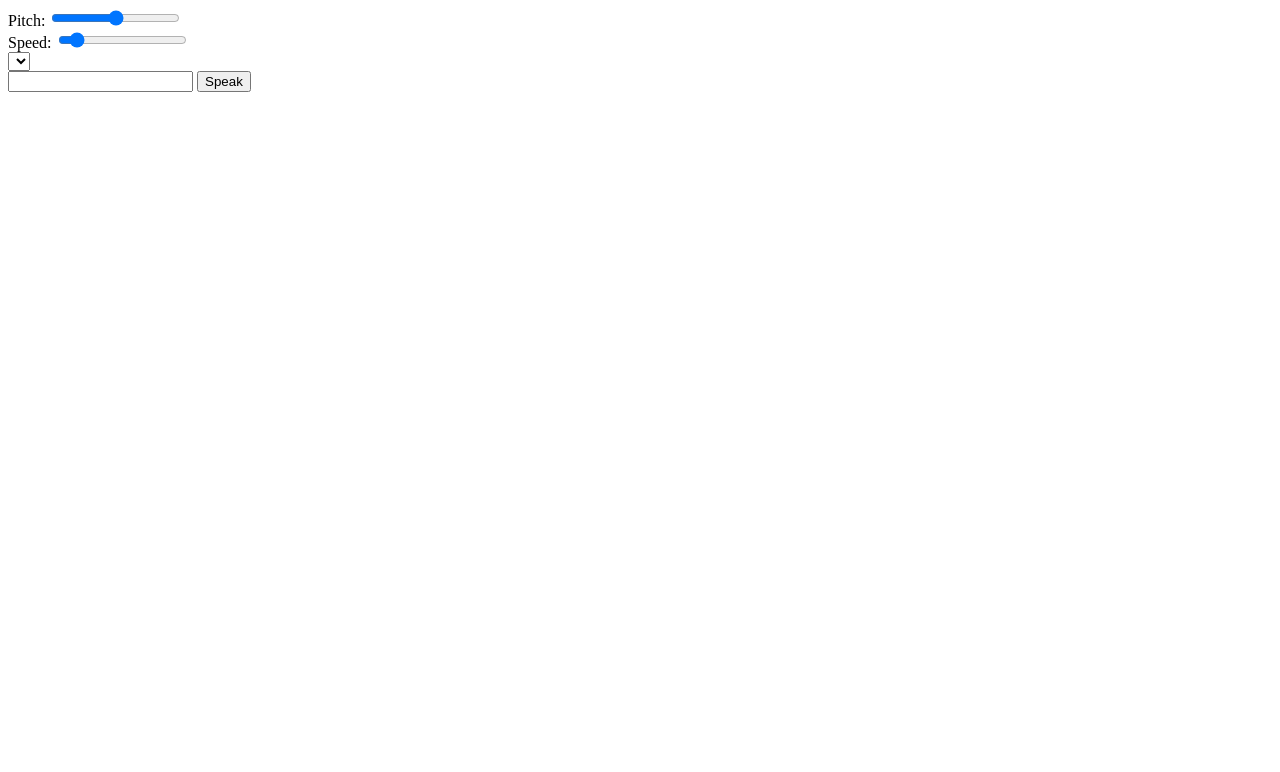
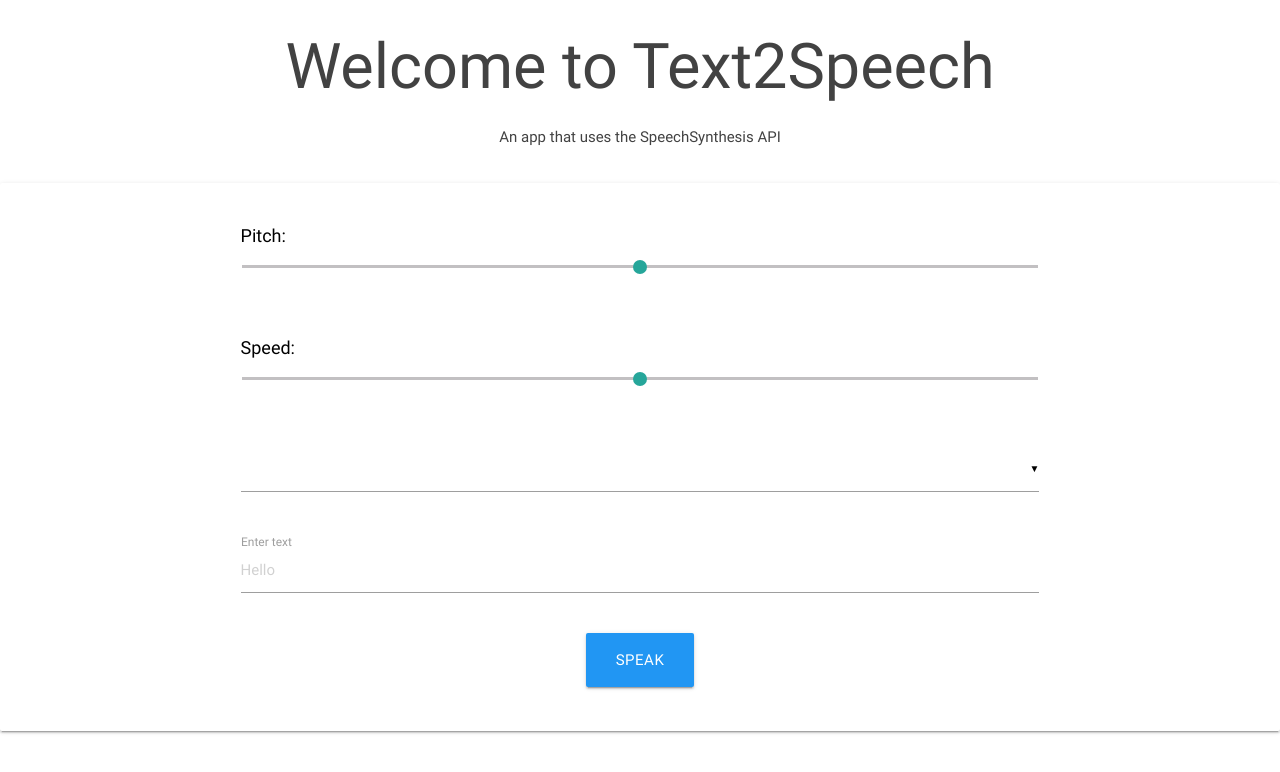
Before and after one commit to niralpokal/text-2-speech, a website: page public/index.html in a window 1280 px wide. Drawn offline with nearby package versions, Linux system fonts and the light colour scheme.

Commit message:
Added styling to app and included materialize.css

```diff
--- /dev/null
+++ b/public/app.css
@@ -0,0 +1,3 @@
+label {
+    font-size: 1.2rem;
+}
--- a/public/app.js
+++ b/public/app.js
@@ -1,3 +1,4 @@
+$(document).ready(function () { return $('select').material_select(); });
 var getObj = function (id) { return document.getElementById(id); };
 var speed = getObj('speedSlide');
 var pitch = getObj('pitchSlide');
@@ -5,6 +6,7 @@ var voiceOptions = getObj('voiceOptions');
 var speechText = getObj('speakText');
 var speechButton = getObj('speakButton');
 var synth = window.speechSynthesis;
+var isChrome = (window.chrome && window.chrome.webstore);
 var populateList = function () {
     var appendList = function () {
         var voices = synth.getVoices();
@@ -16,7 +18,7 @@ var populateList = function () {
             voiceOptions.appendChild(option);
         }
     };
-    if (synth.onvoiceschanged) {
+    if (isChrome) {
         var getVoices = new Promise(function (done) { return synth.onvoiceschanged = done; });
         getVoices.then(function () { return appendList(); });
     }
@@ -26,6 +28,7 @@ var populateList = function () {
 };
 populateList();
 var handleSpeak = function () {
+    synth.cancel();
     var voices = synth.getVoices();
     var selectedOption = voiceOptions.selectedOptions[0].getAttribute('data-name');
     var utter = new SpeechSynthesisUtterance(speechText.value);
@@ -46,3 +49,10 @@ document.addEventListener('click', function (event) {
         handleSpeak();
     }
 });
+document.addEventListener('keydown', function (event) {
+    var key = event.which || event.keyCode;
+    if (key === 13) {
+        event.preventDefault();
+        handleSpeak();
+    }
+});
--- a/public/index.html
+++ b/public/index.html
@@ -1,23 +1,57 @@
 <html>
     <head>
+    <title>Text2Speech</title>
+    <link rel="stylesheet" href="https://cdnjs.cloudflare.com/ajax/libs/materialize/0.100.2/css/materialize.min.css">
+    <link href="app.css" rel="stylesheet" type="text/css">
+    <meta name="viewport" content="width=device-width, initial-scale=1.0"/>
     </head>
     <body>
-        <div id="main">
-            <div>
-                <label for="pitchSlide"> Pitch: </label>
-                <input id="pitchSlide" type="range" min="0" max="2" step=".1" value="1">
+        <div class="row">
+            <div class="">
+                <h1 class="center-align grey-text text-darken-3">
+                    Welcome to Text2Speech
+                </h1>
+                <p class="center-align grey-text text-darken-3">
+                    An app that uses the SpeechSynthesis API
+                </p>
             </div>
-            <div>
-                <label for="speedSlide"> Speed:</label>
-                <input id="speedSlide" type="range" min="0" max="10" step=".5" value="1">
+        </div>
+        <div id="main" class="card-panel hoverable">
+            <div class="row">
+                <div class="col s12 m10 l8 offset-m1 offset-l2">
+                    <p class="range-field">
+                        <label class="black-text text-darken-3" for="pitchSlide">Pitch:</label>
+                        <input id="pitchSlide" type="range" min="0" max="2" step=".1" value="1">
+                    </p>
+                </div>
             </div>
-            <div>
-                <select id="voiceOptions">
-                </select>
+            <div class="row">
+                <div class="col s12 m10 l8 offset-m1 offset-l2">
+                    <p clas="range-field">
+                        <label class="black-text text-darken-3" for="speedSlide"> Speed:</label>
+                        <input id="speedSlide" type="range" min="0" max="2" step=".1" value="1">
+                    </p>
+                </div>
             </div>
-            <input id="speakText" type="text">
-            <input id="speakButton" type="button" value="Speak">
+            <div class="row">
+                <div class="input-field col s12 m10 l8 offset-m1 offset-l2">
+                    <select id="voiceOptions"></select>
+                </div>
+            </div>
+            <div class="row">
+               <div class="input-field col s12 m10 l8 offset-m1 offset-l2">
+                    <input id="speakText" type="text" placeholder="Hello">
+                    <label for="speakText">Enter text</label>
+                </div>
+            </div>
+            <div class="row">
+                <div class="col s12 m10 l8 offset-m1 offset-l2 center-align">
+                    <a id="speakButton" class="btn-large waves-effect waves-light blue">Speak</a>
+                <div>
+            </div>
         </div>
+        <script type="text/javascript" src="https://code.jquery.com/jquery-3.2.1.min.js"></script>
+        <script src="https://cdnjs.cloudflare.com/ajax/libs/materialize/0.100.2/js/materialize.min.js"></script>
         <script src="app.js" type="application/javascript"></script>
     </body>
 </html>
```
Also changed, not shown: src/app.ts (+12 -1 lines).
